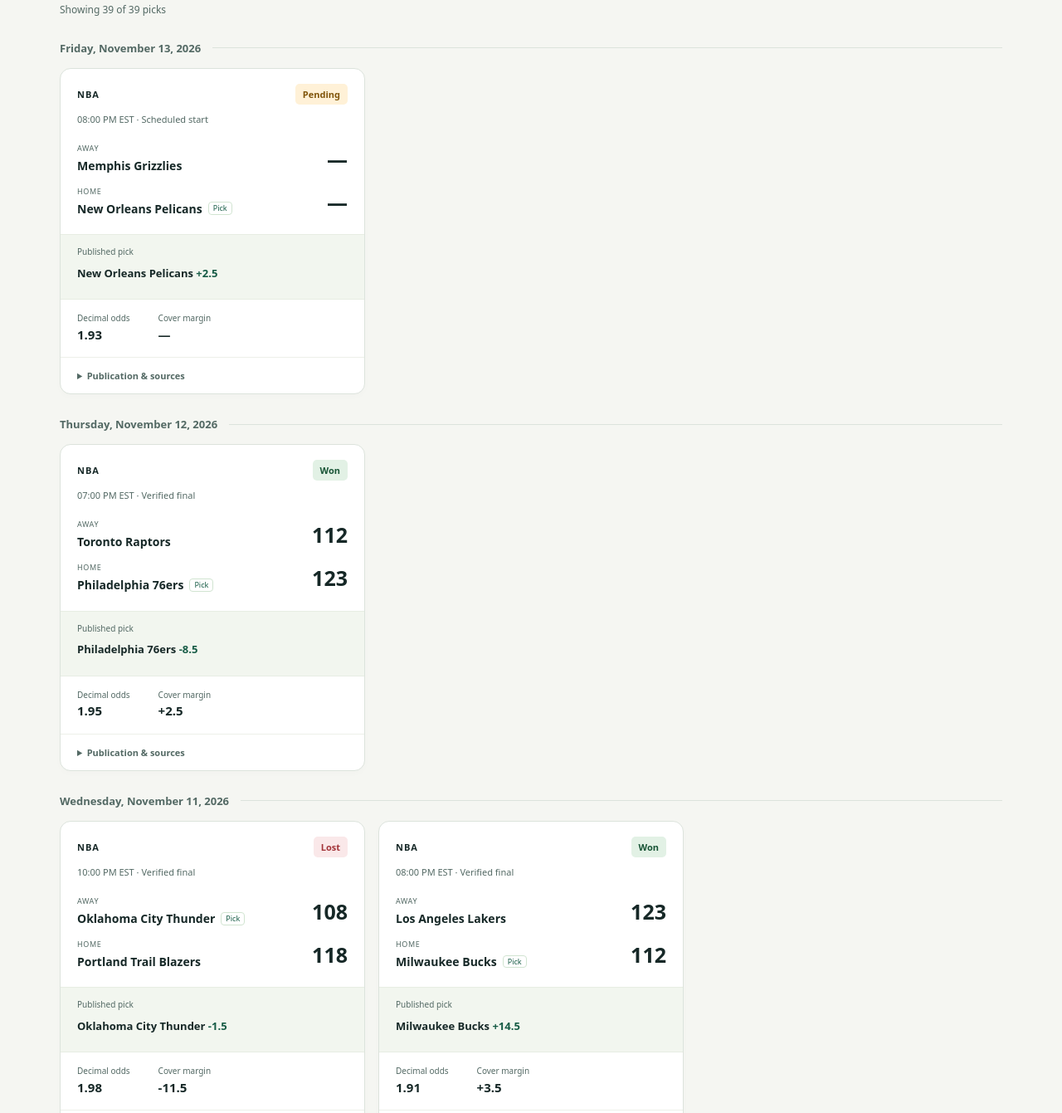
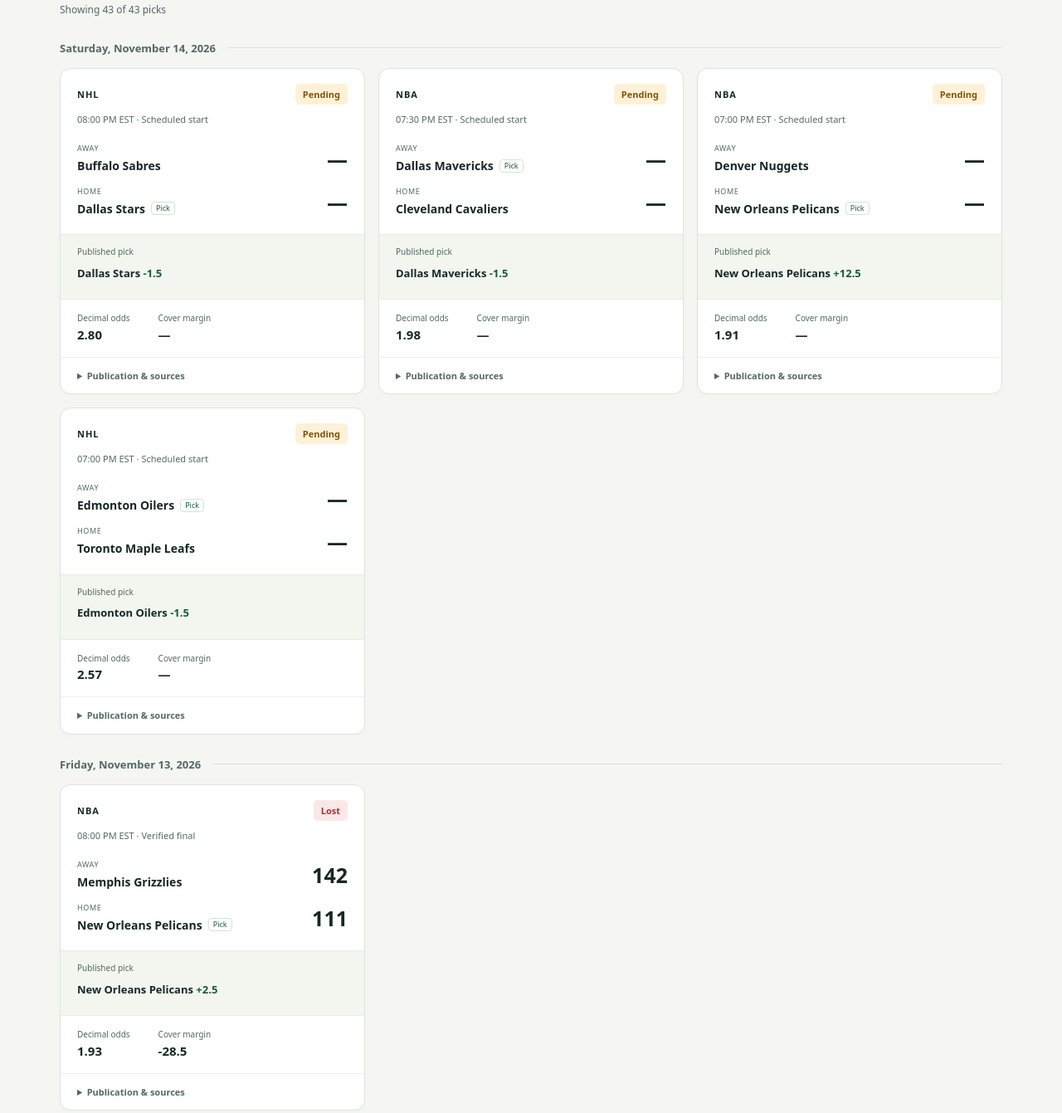
Before and after one commit to jjoaqu7/spread-record, a plain HTML site: page results.html in a window 1280 px wide. Shown: the part 965-2306 px from the top of the page at 83% size. Drawn offline with Linux system fonts and the light colour scheme.

Commit message:
Update spread results

```diff
--- a/results.html
+++ b/results.html
@@ -26,12 +26,12 @@
 <a class="skip" href="#results">Skip to results</a>
 <header><div class="wrap topbar"><div class="brand"><span class="brand-mark" aria-hidden="true">↗</span> Spread record</div><nav aria-label="Main"><a href="#results">Results</a><a href="https://github.com/jjoaqu7/spread-record/releases">Original picks ↗</a></nav></div></header>
 <main class="wrap">
-  <section class="hero" aria-labelledby="title"><div><p class="eyebrow">NBA / NFL / NHL · Public record</p><h1>Every pick.<br>Every result.</h1><p class="intro">A clear view of the record, from the published spread to the final score. All picks stay on the board.</p></div><p class="updated"><b>Last checked</b>Nov 13, 2026 · 11:50 AM EST<br>Updated by the grading job · All times Toronto</p></section>
-  <section class="metrics" aria-label="All-time performance"><div class="metric"><span>Record</span><strong>18–20</strong><small>Wins – losses</small></div><div class="metric"><span>Win rate</span><strong>47.4%</strong><small>Wins ÷ decided picks</small></div><div class="metric"><span>Pending</span><strong>1</strong><small>Awaiting verified finals</small></div><div class="metric"><span>Other outcomes</span><strong>0</strong><small>0 push · 0 void · 0 ineligible</small></div></section>
+  <section class="hero" aria-labelledby="title"><div><p class="eyebrow">NBA / NFL / NHL · Public record</p><h1>Every pick.<br>Every result.</h1><p class="intro">A clear view of the record, from the published spread to the final score. All picks stay on the board.</p></div><p class="updated"><b>Last checked</b>Nov 14, 2026 · 10:25 AM EST<br>Updated by the grading job · All times Toronto</p></section>
+  <section class="metrics" aria-label="All-time performance"><div class="metric"><span>Record</span><strong>18–21</strong><small>Wins – losses</small></div><div class="metric"><span>Win rate</span><strong>46.2%</strong><small>Wins ÷ decided picks</small></div><div class="metric"><span>Pending</span><strong>4</strong><small>Awaiting verified finals</small></div><div class="metric"><span>Other outcomes</span><strong>0</strong><small>0 push · 0 void · 0 ineligible</small></div></section>
   <p class="rate-note">All-time totals. Win rate excludes pushes, pending, void and ineligible picks. Filters below only affect the picks shown.</p>
-  <section class="league-grid" aria-label="Performance by league"><div class="league-summary"><div><b>NBA</b><span>12W / 13L / 0P</span><strong>48.0%</strong></div><div class="bar" role="img" aria-label="NBA win rate 48.0%"><span style="width:48.00%"></span></div><small>1 pending · 0 void · 0 ineligible</small></div><div class="league-summary"><div><b>NFL</b><span>3W / 4L / 0P</span><strong>42.9%</strong></div><div class="bar" role="img" aria-label="NFL win rate 42.9%"><span style="width:42.86%"></span></div><small>0 pending · 0 void · 0 ineligible</small></div><div class="league-summary"><div><b>NHL</b><span>3W / 3L / 0P</span><strong>50.0%</strong></div><div class="bar" role="img" aria-label="NHL win rate 50.0%"><span style="width:50.00%"></span></div><small>0 pending · 0 void · 0 ineligible</small></div></section>
+  <section class="league-grid" aria-label="Performance by league"><div class="league-summary"><div><b>NBA</b><span>12W / 14L / 0P</span><strong>46.2%</strong></div><div class="bar" role="img" aria-label="NBA win rate 46.2%"><span style="width:46.15%"></span></div><small>2 pending · 0 void · 0 ineligible</small></div><div class="league-summary"><div><b>NFL</b><span>3W / 4L / 0P</span><strong>42.9%</strong></div><div class="bar" role="img" aria-label="NFL win rate 42.9%"><span style="width:42.86%"></span></div><small>0 pending · 0 void · 0 ineligible</small></div><div class="league-summary"><div><b>NHL</b><span>3W / 3L / 0P</span><strong>50.0%</strong></div><div class="bar" role="img" aria-label="NHL win rate 50.0%"><span style="width:50.00%"></span></div><small>2 pending · 0 void · 0 ineligible</small></div></section>
   <section id="results" aria-labelledby="results-title">
-    <div class="section-heading"><div><h2 id="results-title">The pick history</h2><p>Newest games first. Expand a card for publication details.</p></div><span class="total">39 published picks</span></div>
+    <div class="section-heading"><div><h2 id="results-title">The pick history</h2><p>Newest games first. Expand a card for publication details.</p></div><span class="total">43 published picks</span></div>
     <form class="filters" id="filters" role="search" hidden>
       <label class="search-label">Search teams or date<input id="search" type="search" placeholder="Team name or YYYY-MM-DD" autocomplete="off"></label>
       <label>League<select id="league"><option value="">All leagues</option><option value="nba">NBA</option><option value="nfl">NFL</option><option value="nhl">NHL</option></select></label>
@@ -39,16 +39,52 @@
       <button type="reset">Clear</button>
     </form>
     <noscript><p class="no-js">All picks are shown below. Enable JavaScript to search and filter.</p></noscript>
-    <p class="filter-count" id="filter-count" role="status" aria-live="polite" aria-atomic="true">Showing 39 of 39 picks</p>
-    <div id="history"><section class="day-group" aria-label="2026-11-13"><h3>Friday, November 13, 2026</h3><div class="cards"><article class="pick-card" data-league="nba" data-result="pending" data-search="New Orleans Pelicans New Orleans Pelicans Memphis Grizzlies 2026-11-13">
+    <p class="filter-count" id="filter-count" role="status" aria-live="polite" aria-atomic="true">Showing 43 of 43 picks</p>
+    <div id="history"><section class="day-group" aria-label="2026-11-14"><h3>Saturday, November 14, 2026</h3><div class="cards"><article class="pick-card" data-league="nhl" data-result="pending" data-search="Dallas Stars Dallas Stars Buffalo Sabres 2026-11-14">
+      <div class="card-top"><span class="league">NHL</span><span class="badge pending">Pending</span></div>
+      <p class="game-time">08:00 PM EST · Scheduled start</p>
+      <div class="scoreboard"><div class="team"><span><span class="side">Away</span><span class="team-name">Buffalo Sabres</span></span><b>—</b></div><div class="team"><span><span class="side">Home</span><span class="team-name">Dallas Stars</span><span class=selection>Pick</span></span><b>—</b></div></div>
+      <div class="pick-line"><span>Published pick</span><strong>Dallas Stars <span class="spread">-1.5</span></strong></div>
+      <div class="card-stats"><div><span>Decimal odds</span><strong>2.80</strong></div><div><span>Cover margin</span><strong>—</strong></div></div>
+      <details><summary>Publication &amp; sources</summary><div class="evidence">
+      <p>Published Nov 14, 2026 · 10:24 AM EST</p><p><a href="https://github.com/jjoaqu7/spread-record/releases/tag/picks-2026-11-14">Original locked prediction ↗</a></p>
+      <p>Final not verified</p><p class="note">STATUS_SCHEDULED</p><p class="muted">Event 401892717 · NHL</p></div></details>
+    </article><article class="pick-card" data-league="nba" data-result="pending" data-search="Dallas Mavericks Cleveland Cavaliers Dallas Mavericks 2026-11-14">
       <div class="card-top"><span class="league">NBA</span><span class="badge pending">Pending</span></div>
-      <p class="game-time">08:00 PM EST · Scheduled start</p>
-      <div class="scoreboard"><div class="team"><span><span class="side">Away</span><span class="team-name">Memphis Grizzlies</span></span><b>—</b></div><div class="team"><span><span class="side">Home</span><span class="team-name">New Orleans Pelicans</span><span class=selection>Pick</span></span><b>—</b></div></div>
+      <p class="game-time">07:30 PM EST · Scheduled start</p>
+      <div class="scoreboard"><div class="team"><span><span class="side">Away</span><span class="team-name">Dallas Mavericks</span><span class=selection>Pick</span></span><b>—</b></div><div class="team"><span><span class="side">Home</span><span class="team-name">Cleveland Cavaliers</span></span><b>—</b></div></div>
+      <div class="pick-line"><span>Published pick</span><strong>Dallas Mavericks <span class="spread">-1.5</span></strong></div>
+      <div class="card-stats"><div><span>Decimal odds</span><strong>1.98</strong></div><div><span>Cover margin</span><strong>—</strong></div></div>
+      <details><summary>Publication &amp; sources</summary><div class="evidence">
+      <p>Published Nov 14, 2026 · 10:24 AM EST</p><p><a href="https://github.com/jjoaqu7/spread-record/releases/tag/picks-2026-11-14">Original locked prediction ↗</a></p>
+      <p>Final not verified</p><p class="note">STATUS_SCHEDULED</p><p class="muted">Event 401909981 · NBA</p></div></details>
+    </article><article class="pick-card" data-league="nba" data-result="pending" data-search="New Orleans Pelicans New Orleans Pelicans Denver Nuggets 2026-11-14">
+      <div class="card-top"><span class="league">NBA</span><span class="badge pending">Pending</span></div>
+      <p class="game-time">07:00 PM EST · Scheduled start</p>
+      <div class="scoreboard"><div class="team"><span><span class="side">Away</span><span class="team-name">Denver Nuggets</span></span><b>—</b></div><div class="team"><span><span class="side">Home</span><span class="team-name">New Orleans Pelicans</span><span class=selection>Pick</span></span><b>—</b></div></div>
+      <div class="pick-line"><span>Published pick</span><strong>New Orleans Pelicans <span class="spread">+12.5</span></strong></div>
+      <div class="card-stats"><div><span>Decimal odds</span><strong>1.91</strong></div><div><span>Cover margin</span><strong>—</strong></div></div>
+      <details><summary>Publication &amp; sources</summary><div class="evidence">
+      <p>Published Nov 14, 2026 · 10:24 AM EST</p><p><a href="https://github.com/jjoaqu7/spread-record/releases/tag/picks-2026-11-14">Original locked prediction ↗</a></p>
+      <p>Final not verified</p><p class="note">STATUS_SCHEDULED</p><p class="muted">Event 401909980 · NBA</p></div></details>
+    </article><article class="pick-card" data-league="nhl" data-result="pending" data-search="Edmonton Oilers Toronto Maple Leafs Edmonton Oilers 2026-11-14">
+      <div class="card-top"><span class="league">NHL</span><span class="badge pending">Pending</span></div>
+      <p class="game-time">07:00 PM EST · Scheduled start</p>
+      <div class="scoreboard"><div class="team"><span><span class="side">Away</span><span class="team-name">Edmonton Oilers</span><span class=selection>Pick</span></span><b>—</b></div><div class="team"><span><span class="side">Home</span><span class="team-name">Toronto Maple Leafs</span></span><b>—</b></div></div>
+      <div class="pick-line"><span>Published pick</span><strong>Edmonton Oilers <span class="spread">-1.5</span></strong></div>
+      <div class="card-stats"><div><span>Decimal odds</span><strong>2.57</strong></div><div><span>Cover margin</span><strong>—</strong></div></div>
+      <details><summary>Publication &amp; sources</summary><div class="evidence">
+      <p>Published Nov 14, 2026 · 10:24 AM EST</p><p><a href="https://github.com/jjoaqu7/spread-record/releases/tag/picks-2026-11-14">Original locked prediction ↗</a></p>
+      <p>Final not verified</p><p class="note">STATUS_SCHEDULED</p><p class="muted">Event 401892710 · NHL</p></div></details>
+    </article></div></section><section class="day-group" aria-label="2026-11-13"><h3>Friday, November 13, 2026</h3><div class="cards"><article class="pick-card" data-league="nba" data-result="loss" data-search="New Orleans Pelicans New Orleans Pelicans Memphis Grizzlies 2026-11-13">
+      <div class="card-top"><span class="league">NBA</span><span class="badge loss">Lost</span></div>
+      <p class="game-time">08:00 PM EST · Verified final</p>
+      <div class="scoreboard"><div class="team"><span><span class="side">Away</span><span class="team-name">Memphis Grizzlies</span></span><b>142</b></div><div class="team"><span><span class="side">Home</span><span class="team-name">New Orleans Pelicans</span><span class=selection>Pick</span></span><b>111</b></div></div>
       <div class="pick-line"><span>Published pick</span><strong>New Orleans Pelicans <span class="spread">+2.5</span></strong></div>
-      <div class="card-stats"><div><span>Decimal odds</span><strong>1.93</strong></div><div><span>Cover margin</span><strong>—</strong></div></div>
+      <div class="card-stats"><div><span>Decimal odds</span><strong>1.93</strong></div><div><span>Cover margin</span><strong>-28.5</strong></div></div>
       <details><summary>Publication &amp; sources</summary><div class="evidence">
       <p>Published Nov 13, 2026 · 11:50 AM EST</p><p><a href="https://github.com/jjoaqu7/spread-record/releases/tag/picks-2026-11-13">Original locked prediction ↗</a></p>
-      <p>Final not verified</p><p class="note">STATUS_SCHEDULED</p><p class="muted">Event 401909300 · NBA</p></div></details>
+      <p><a href="https://www.espn.com/nba/game/_/gameId/401909300">ESPN final ↗</a></p><p class="muted">Event 401909300 · NBA</p></div></details>
     </article></div></section><section class="day-group" aria-label="2026-11-12"><h3>Thursday, November 12, 2026</h3><div class="cards"><article class="pick-card" data-league="nba" data-result="win" data-search="Philadelphia 76ers Philadelphia 76ers Toronto Raptors 2026-11-12">
       <div class="card-top"><span class="league">NBA</span><span class="badge win">Won</span></div>
       <p class="game-time">07:00 PM EST · Verified final</p>
```
